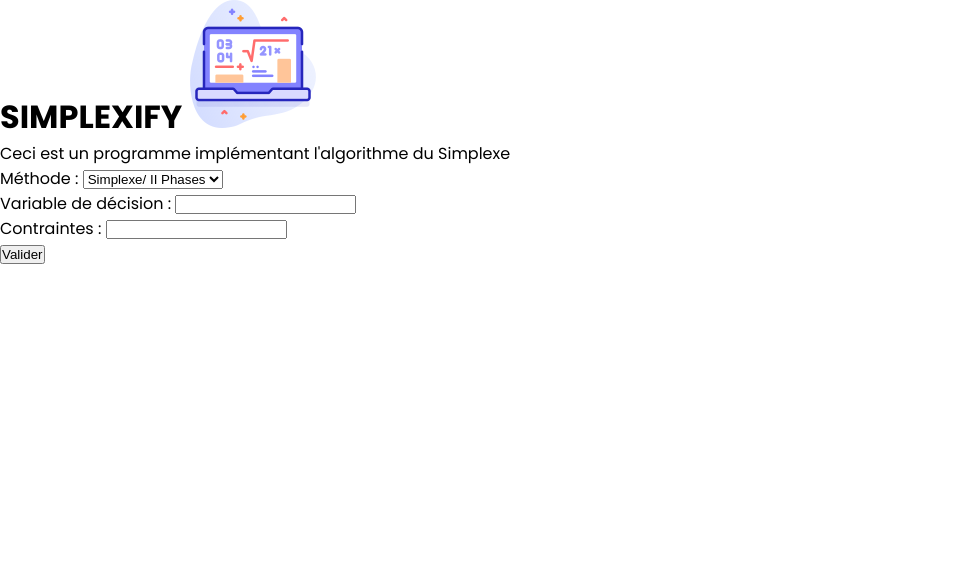
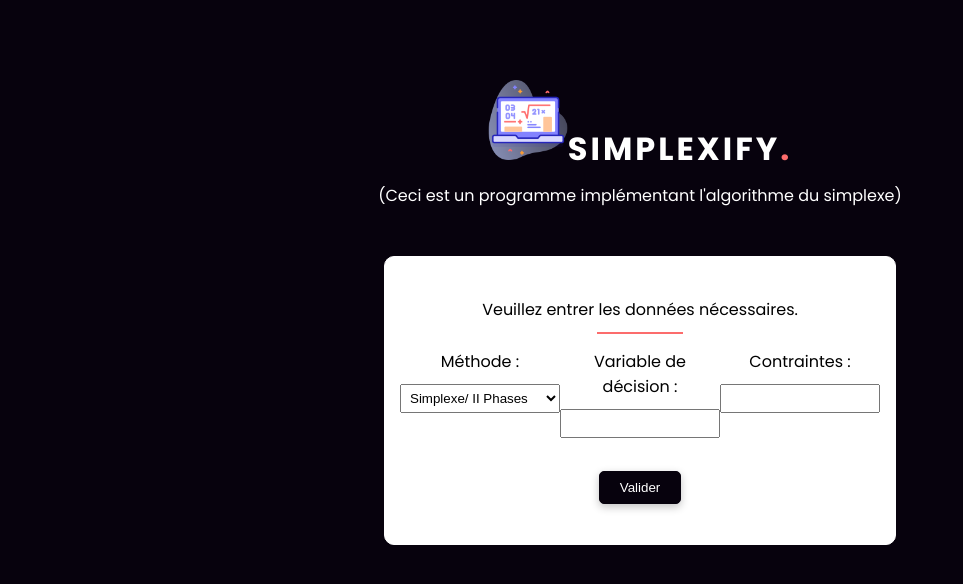
Before and after one commit to Edith505/Simplexify, a plain HTML site: page index.html in a window 1280 px wide. Shown: the whole page, without its empty margins (0-963 px from the left). Drawn offline with Linux system fonts and the light colour scheme; a web font is replaced by a local one.

Commit message:
finaly design

```diff
--- a/css/style.css
+++ b/css/style.css
@@ -8,4 +8,97 @@
 
 body{
     font-family: 'Poppins', sans-serif;
+    background-color: #07020D;
+    display: flex;
+    justify-content: center;
+    flex-direction: column;
+    align-items: center;
+    height: 100%;
 }
+
+header{
+    color: #FFFFFF;
+    display: flex;
+    justify-content: center;
+    flex-direction: column;
+    align-items: center;
+    margin: 5em 0 3em;
+}
+
+.title{
+    letter-spacing: 3px;
+    margin-bottom: 10px;
+}
+
+.title span{
+    color: #FC6C6C;
+}
+
+.title img{
+    width: 80px;
+}
+.para{
+    text-align: center;
+    margin-bottom: 15px;
+}
+.para::after {
+    content: "";
+    display: block;
+    border-bottom: 2px solid #FC6C6C;
+    width: 20%;
+    margin: 10px 40%;
+  }
+.forme{
+    display: flex;
+    flex-direction: column;
+    align-items: center;
+}
+.input-label{
+    display: flex;
+    justify-content: space-around;
+    text-align: center;
+}
+.choice{
+    border: 1px solid #FFFFFF;
+    border-radius: 10px;
+    width:40%;
+    background-color: #FFFFFF;
+    padding: 2.5em;
+}
+
+input{
+    padding: 5px;
+    margin-top: 10px;
+}
+
+.method select{
+    width: 160px;
+    padding: 5px;
+    margin-top: 10px;
+}
+
+#variable-decision{
+    width: 160px;
+}
+
+#variable-contrainte{
+    width: 160px;
+}
+
+.submit{
+    margin-top: 2.5em;
+    color: #FFFFFF;
+    background: #07020D;
+    border: 1px  solid #07020D;
+    border-radius: 5px;
+    padding: 8px 20px;
+    cursor: pointer;
+    box-shadow: rgba(0, 0, 0, 0.24) 0px 3px 8px;
+
+}
+
+.submit:hover{
+    transition:all 0.5s ease;
+    border: 1px  solid #FC6C6C;
+    background-color: #FC6C6C;
+}
--- a/index.html
+++ b/index.html
@@ -9,12 +9,14 @@
 </head>
 <body>
     <header>
-        <h1>SIMPLEXIFY <img src="/images/math.png" alt="logo"></h1>
-        <p>Ceci est un programme implémentant l'algorithme du Simplexe</p>
+        <h1 class="title"><img src="/images/math.png" alt="logo">SIMPLEXIFY<span>.</span></h1>
+        <p>(Ceci est un programme implémentant l'algorithme du simplexe)</p>
     </header>
     <!--================ Forme pour le choix des données =======================-->
     <div class="choice">
-        <form>
+        <p class="para">Veuillez entrer les données nécessaires.</p>
+        <form class="forme">
+            <div class="input-label">
                 <div class="method">
                     <label for="method-choice">Méthode :</label>
                     <select name="method-choice" id="method-choice">
@@ -32,6 +34,7 @@
                     <label for="variable-contrainte">Contraintes :</label>
                     <input type="text" name="variable-contrainte" id="variable-contrainte">
                 </div>
+            </div>
             <input type="submit" value="Valider" class="submit">
         </form>
     </div>
```
Lines whose indentation alone changed are shown as unchanged.
